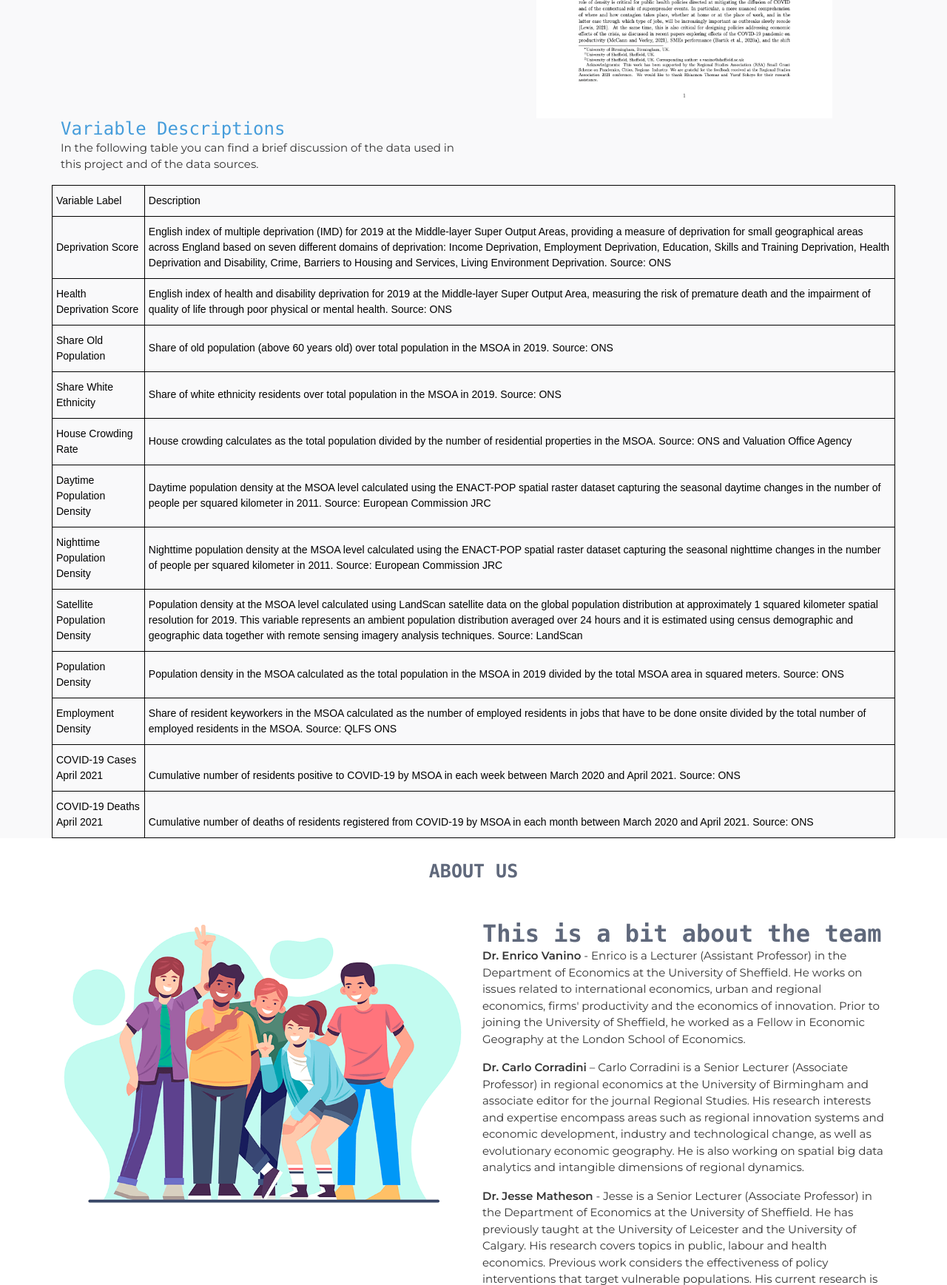
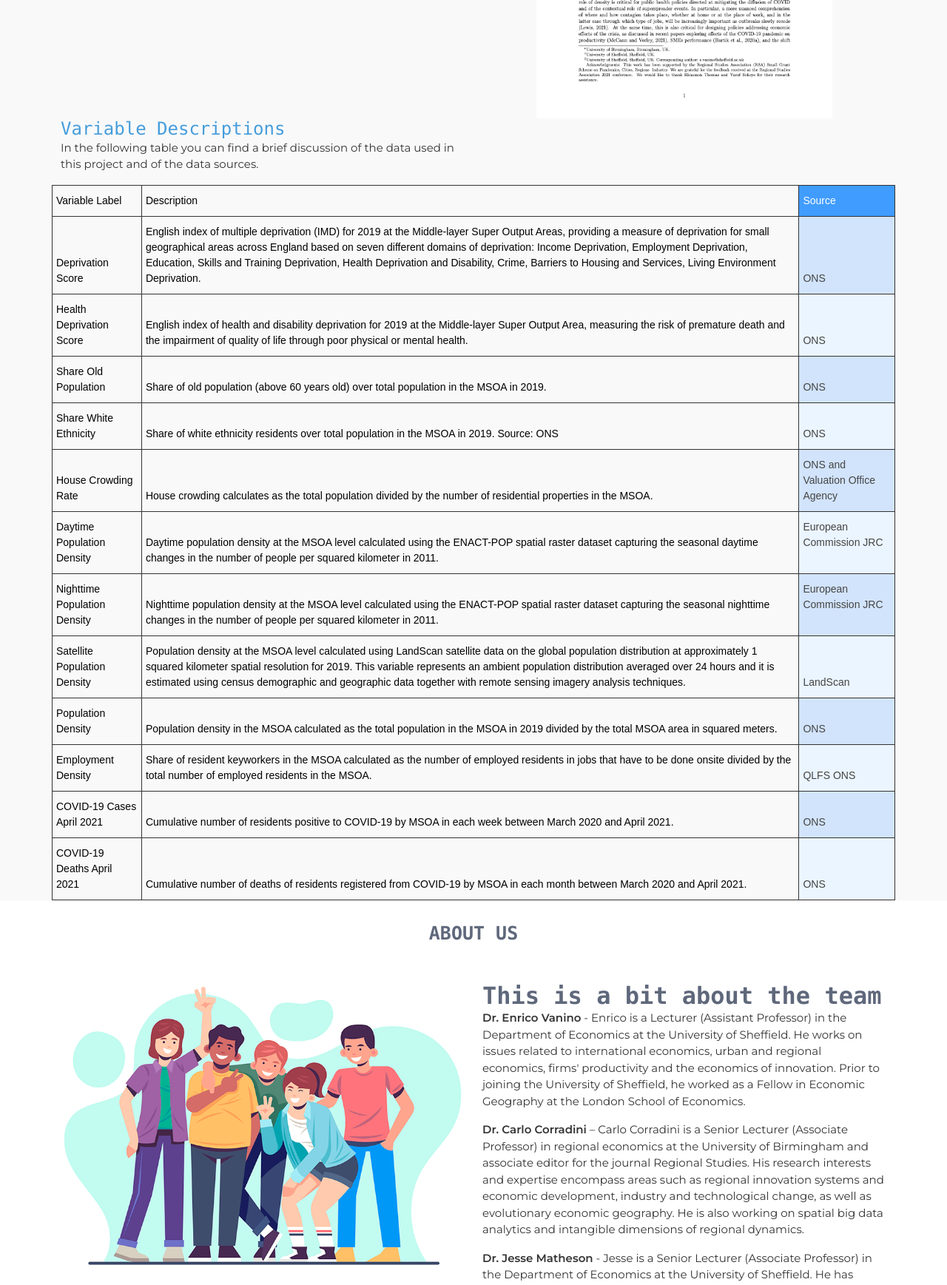
Before and after one commit to Quotennial/sheffield_mapping_frontend, a PHP site: page / in a window 1280 px wide. Shown: the part 3410-5147 px from the top of the page at 74% size. Run offline with PHP 8.4, Linux system fonts and the light colour scheme.

Commit message:
format table

```diff
--- a/index.php
+++ b/index.php
@@ -230,16 +230,20 @@
               In the following table you can find a brief discussion of the data used in this project and of the data sources.
             </p>
           </div>
+
           <style type="text/css">
             .tg {
               border-collapse: collapse;
+              border-color: #9ABAD9;
               border-spacing: 0;
             }
 
             .tg td {
-              border-color: black;
+              background-color: #EBF5FF;
+              border-color: #9ABAD9;
               border-style: solid;
               border-width: 1px;
+              color: #444;
               font-family: Arial, sans-serif;
               font-size: 14px;
               overflow: hidden;
@@ -248,9 +252,11 @@
             }
 
             .tg th {
-              border-color: black;
+              background-color: #409cff;
+              border-color: #9ABAD9;
               border-style: solid;
               border-width: 1px;
+              color: #fff;
               font-family: Arial, sans-serif;
               font-size: 14px;
               font-weight: normal;
@@ -259,75 +265,117 @@
               word-break: normal;
             }
 
-            .tg .tg-cly1 {
+            .tg .tg-80ah {
+              background-color: #F9F9FA;
+              border-color: #333333;
               text-align: left;
-              vertical-align: middle
+              vertical-align: bottom
             }
 
-            .tg .tg-7zrl {
+            .tg .tg-c770 {
+              background-color: #F9F9FA;
+              border-color: #333333;
               text-align: left;
               vertical-align: bottom
+            }
+
+            .tg .tg-ege8 {
+              background-color: #D2E4FC;
+              border-color: #333333;
+              text-align: left;
+              vertical-align: bottom
+            }
+
+            .tg .tg-4gw0 {
+              border-color: #333333;
+              text-align: left;
+              vertical-align: bottom
+            }
+
+            .tg .tg-n6oa {
+              background-color: #D2E4FC;
+              border-color: #333333;
+              text-align: left;
+              vertical-align: top
+            }
+
+            .tg .tg-de2y {
+              border-color: #333333;
+              text-align: left;
+              vertical-align: top
             }
           </style>
           <table class="tg">
             <thead>
               <tr>
-                <th class="tg-cly1"><span style="font-weight:400;font-style:normal;text-decoration:none;color:black">Variable Label</span></th>
-                <th class="tg-7zrl"><span style="font-weight:400;font-style:normal;text-decoration:none;color:black">Description</span></th>
+                <th class="tg-c770"><span style="font-weight:normal;color:#000;background-color:#F9F9FA">Variable Label</span></th>
+                <th class="tg-c770"><span style="font-weight:normal;color:#000;background-color:#F9F9FA">Description</span></th>
+                <th class="tg-4gw0">Source</th>
               </tr>
             </thead>
             <tbody>
               <tr>
-                <td class="tg-cly1"><span style="font-weight:400;font-style:normal;text-decoration:none;color:black">Deprivation Score</span></td>
-                <td class="tg-cly1"><span style="font-weight:400;font-style:normal;text-decoration:none;color:black">English index of multiple deprivation (IMD) for 2019 at the Middle-layer Super Output Areas, providing a measure of deprivation for small geographical areas across England based on seven different domains of deprivation: Income Deprivation, Employment Deprivation, Education, Skills and Training Deprivation, Health Deprivation and Disability, Crime, Barriers to Housing and Services, Living Environment Deprivation. Source: ONS</span></td>
+                <td class="tg-80ah"><span style="font-weight:normal;color:#000;background-color:#F9F9FA">Deprivation Score</span></td>
+                <td class="tg-80ah"><span style="font-weight:normal;color:#000;background-color:#F9F9FA">English index of multiple deprivation (IMD) for 2019 at the Middle-layer Super Output Areas, providing a measure of deprivation for small geographical areas across England based on seven different domains of deprivation: Income Deprivation, Employment Deprivation, Education, Skills and Training Deprivation, Health Deprivation and Disability, Crime, Barriers to Housing and Services, Living Environment Deprivation.</span></td>
+                <td class="tg-ege8">ONS</td>
               </tr>
               <tr>
-                <td class="tg-cly1"><span style="font-weight:400;font-style:normal;text-decoration:none;color:black">Health Deprivation Score</span></td>
-                <td class="tg-cly1"><span style="font-weight:400;font-style:normal;text-decoration:none;color:black">English index of health and disability deprivation for 2019 at the Middle-layer Super Output Area, measuring the risk of premature death and the impairment of quality of life through poor physical or mental health. Source: ONS</span></td>
+                <td class="tg-c770"><span style="font-weight:normal;color:#000;background-color:#F9F9FA">Health Deprivation Score</span></td>
+                <td class="tg-c770"><span style="font-weight:normal;color:#000;background-color:#F9F9FA">English index of health and disability deprivation for 2019 at the Middle-layer Super Output Area, measuring the risk of premature death and the impairment of quality of life through poor physical or mental health.</span></td>
+                <td class="tg-4gw0">ONS</td>
               </tr>
               <tr>
-                <td class="tg-cly1"><span style="font-weight:400;font-style:normal;text-decoration:none;color:black">Share Old Population</span></td>
-                <td class="tg-cly1"><span style="font-weight:400;font-style:normal;text-decoration:none;color:black">Share of old population (above 60 years old) over total population in the MSOA in 2019. Source: ONS</span></td>
+                <td class="tg-80ah"><span style="font-weight:normal;color:#000;background-color:#F9F9FA">Share Old Population</span></td>
+                <td class="tg-80ah"><span style="font-weight:normal;color:#000;background-color:#F9F9FA">Share of old population (above 60 years old) over total population in the MSOA in 2019.</span></td>
+                <td class="tg-ege8">ONS</td>
               </tr>
               <tr>
-                <td class="tg-cly1"><span style="font-weight:400;font-style:normal;text-decoration:none;color:black">Share White Ethnicity</span></td>
-                <td class="tg-cly1"><span style="font-weight:400;font-style:normal;text-decoration:none;color:black">Share of white ethnicity residents over total population in the MSOA in 2019. Source: ONS</span></td>
+                <td class="tg-c770"><span style="font-weight:normal;color:#000;background-color:#F9F9FA">Share White Ethnicity</span></td>
+                <td class="tg-c770"><span style="font-weight:normal;color:#000;background-color:#F9F9FA">Share of white ethnicity residents over total population in the MSOA in 2019. Source: ONS</span></td>
+                <td class="tg-4gw0">ONS</td>
               </tr>
               <tr>
-                <td class="tg-cly1"><span style="font-weight:400;font-style:normal;text-decoration:none;color:black">House Crowding Rate</span></td>
-                <td class="tg-cly1"><span style="font-weight:400;font-style:normal;text-decoration:none;color:black">House crowding calculates as the total population divided by the number of residential properties in the MSOA. Source: ONS and Valuation Office Agency</span></td>
+                <td class="tg-80ah"><span style="font-weight:normal;color:#000;background-color:#F9F9FA">House Crowding Rate</span></td>
+                <td class="tg-80ah"><span style="font-weight:normal;color:#000;background-color:#F9F9FA">House crowding calculates as the total population divided by the number of residential properties in the MSOA.</span></td>
+                <td class="tg-n6oa">ONS and Valuation Office Agency</td>
               </tr>
               <tr>
-                <td class="tg-cly1"><span style="font-weight:400;font-style:normal;text-decoration:none;color:black">Daytime Population Density</span></td>
-                <td class="tg-cly1"><span style="font-weight:400;font-style:normal;text-decoration:none;color:black">Daytime population density at the MSOA level calculated using the ENACT-POP spatial raster dataset capturing the seasonal daytime changes in the number of people per squared kilometer in 2011. Source: European Commission JRC</span></td>
+                <td class="tg-c770"><span style="font-weight:normal;color:#000;background-color:#F9F9FA">Daytime Population Density</span></td>
+                <td class="tg-c770"><span style="font-weight:normal;color:#000;background-color:#F9F9FA">Daytime population density at the MSOA level calculated using the ENACT-POP spatial raster dataset capturing the seasonal daytime changes in the number of people per squared kilometer in 2011.</span></td>
+                <td class="tg-de2y">European Commission JRC</td>
               </tr>
               <tr>
-                <td class="tg-cly1"><span style="font-weight:400;font-style:normal;text-decoration:none;color:black">Nighttime Population Density</span></td>
-                <td class="tg-cly1"><span style="font-weight:400;font-style:normal;text-decoration:none;color:black">Nighttime population density at the MSOA level calculated using the ENACT-POP spatial raster dataset capturing the seasonal nighttime changes in the number of people per squared kilometer in 2011. Source: European Commission JRC</span></td>
+                <td class="tg-80ah"><span style="font-weight:normal;color:#000;background-color:#F9F9FA">Nighttime Population Density</span></td>
+                <td class="tg-80ah"><span style="font-weight:normal;color:#000;background-color:#F9F9FA">Nighttime population density at the MSOA level calculated using the ENACT-POP spatial raster dataset capturing the seasonal nighttime changes in the number of people per squared kilometer in 2011.</span></td>
+                <td class="tg-n6oa">European Commission JRC</td>
               </tr>
               <tr>
-                <td class="tg-cly1"><span style="font-weight:400;font-style:normal;text-decoration:none;color:black">Satellite Population Density</span></td>
-                <td class="tg-cly1"><span style="font-weight:400;font-style:normal;text-decoration:none;color:black">Population density at the MSOA level calculated using LandScan satellite data on the global population distribution at approximately 1 squared kilometer spatial resolution for 2019. This variable represents an ambient population distribution averaged over 24 hours and it is estimated using census demographic and geographic data together with remote sensing imagery analysis techniques. Source: LandScan</span></td>
+                <td class="tg-c770"><span style="font-weight:normal;color:#000;background-color:#F9F9FA">Satellite Population Density</span></td>
+                <td class="tg-c770"><span style="font-weight:normal;color:#000;background-color:#F9F9FA">Population density at the MSOA level calculated using LandScan satellite data on the global population distribution at approximately 1 squared kilometer spatial resolution for 2019. This variable represents an ambient population distribution averaged over 24 hours and it is estimated using census demographic and geographic data together with remote sensing imagery analysis techniques.</span></td>
+                <td class="tg-4gw0">LandScan</td>
               </tr>
               <tr>
-                <td class="tg-cly1"><span style="font-weight:400;font-style:normal;text-decoration:none;color:black">Population Density</span></td>
-                <td class="tg-cly1"><span style="font-weight:400;font-style:normal;text-decoration:none;color:black">Population density in the MSOA calculated as the total population in the MSOA in 2019 divided by the total MSOA area in squared meters. Source: ONS</span></td>
+                <td class="tg-80ah"><span style="font-weight:normal;color:#000;background-color:#F9F9FA">Population Density</span></td>
+                <td class="tg-80ah"><span style="font-weight:normal;color:#000;background-color:#F9F9FA">Population density in the MSOA calculated as the total population in the MSOA in 2019 divided by the total MSOA area in squared meters.</span></td>
+                <td class="tg-ege8">ONS</td>
               </tr>
               <tr>
-                <td class="tg-cly1"><span style="font-weight:400;font-style:normal;text-decoration:none;color:black">Employment Density</span></td>
-                <td class="tg-cly1"><span style="font-weight:400;font-style:normal;text-decoration:none;color:black">Share of resident keyworkers in the MSOA calculated as the number of employed residents in jobs that have to be done onsite divided by the total number of employed residents in the MSOA. Source: QLFS ONS</span></td>
+                <td class="tg-c770"><span style="font-weight:normal;color:#000;background-color:#F9F9FA">Employment Density</span></td>
+                <td class="tg-c770"><span style="font-weight:normal;color:#000;background-color:#F9F9FA">Share of resident keyworkers in the MSOA calculated as the number of employed residents in jobs that have to be done onsite divided by the total number of employed residents in the MSOA.</span></td>
+                <td class="tg-4gw0">QLFS ONS</td>
               </tr>
               <tr>
-                <td class="tg-cly1"><span style="font-weight:400;font-style:normal;text-decoration:none;color:black">COVID-19 Cases April 2021</span></td>
-                <td class="tg-7zrl"><span style="font-weight:400;font-style:normal;text-decoration:none;color:black">Cumulative number of residents positive to COVID-19 by MSOA in each week between March 2020 and April 2021. Source: ONS</span></td>
+                <td class="tg-80ah"><span style="font-weight:normal;color:#000;background-color:#F9F9FA">COVID-19 Cases April 2021</span></td>
+                <td class="tg-80ah"><span style="font-weight:normal;color:#000;background-color:#F9F9FA">Cumulative number of residents positive to COVID-19 by MSOA in each week between March 2020 and April 2021.</span></td>
+                <td class="tg-ege8">ONS</td>
               </tr>
               <tr>
-                <td class="tg-cly1"><span style="font-weight:400;font-style:normal;text-decoration:none;color:black">COVID-19 Deaths April 2021</span></td>
-                <td class="tg-7zrl"><span style="font-weight:400;font-style:normal;text-decoration:none;color:black">Cumulative number of deaths of residents registered from COVID-19 by MSOA in each month between March 2020 and April 2021. Source: ONS</span></td>
+                <td class="tg-c770"><span style="font-weight:normal;color:#000;background-color:#F9F9FA">COVID-19 Deaths April 2021</span></td>
+                <td class="tg-c770"><span style="font-weight:normal;color:#000;background-color:#F9F9FA">Cumulative number of deaths of residents registered from COVID-19 by MSOA in each month between March 2020 and April 2021.</span></td>
+                <td class="tg-4gw0">ONS</td>
               </tr>
             </tbody>
           </table>
-
 
 
         </div>
```
Lines whose indentation alone changed are shown as unchanged.
